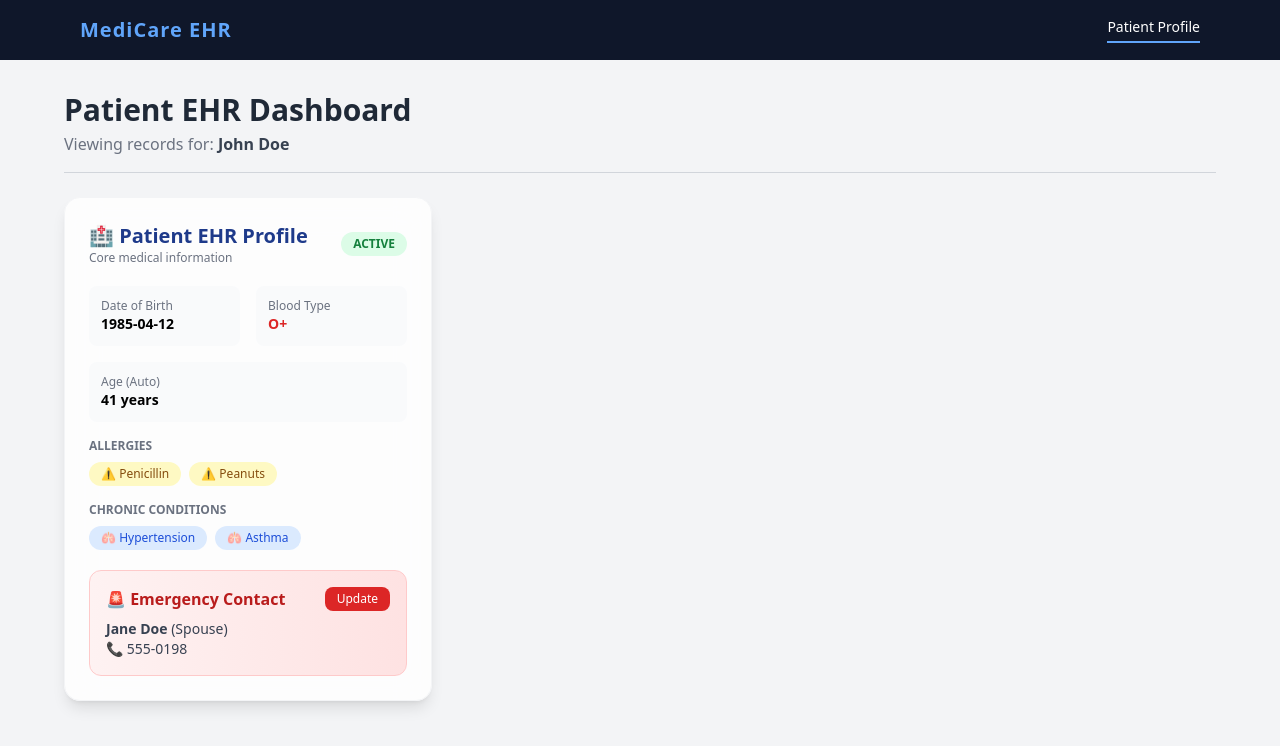
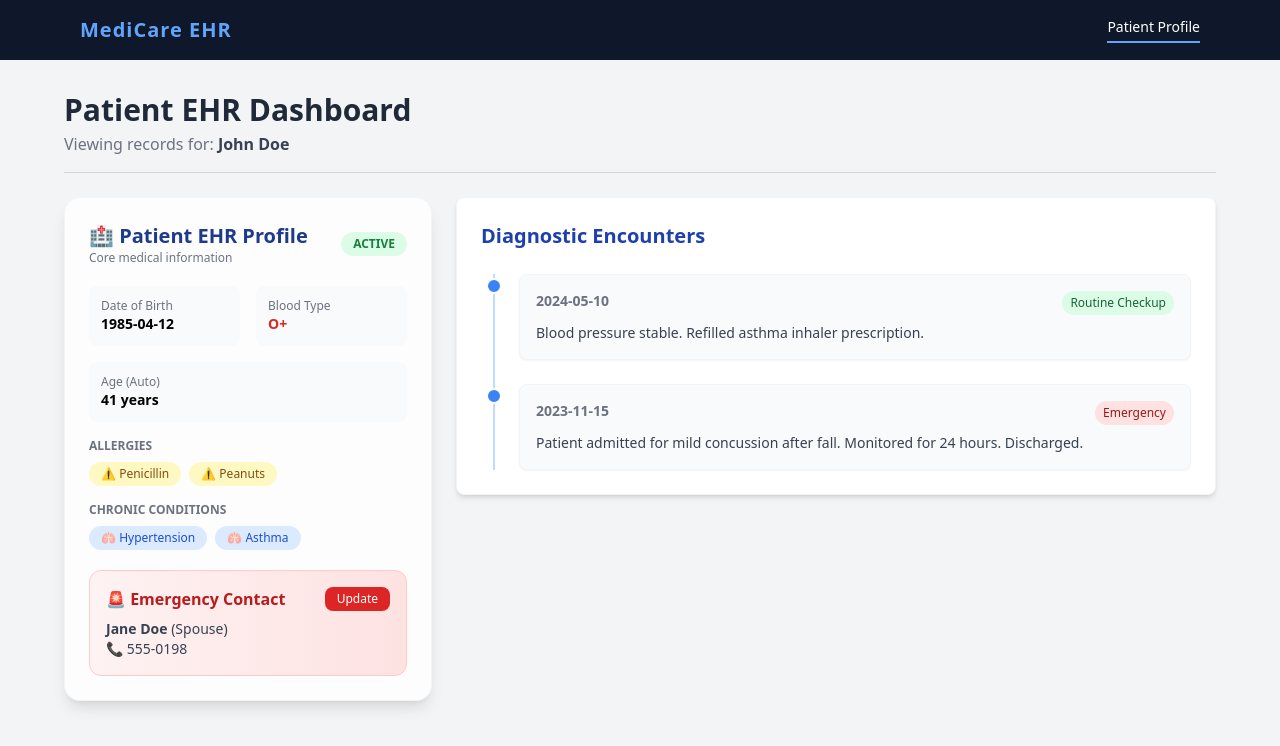
Before and after one commit to Pasindu-Promodaya/hospital_appointment_system_project, a React (Vite) app in the folder frontend/: page / in a window 1280 px wide. Shown: the top 746 px of the page. Built offline with nearby package versions, Linux system fonts and the light colour scheme.

Commit message:
implement MedicalTimeline component using hardcoded dummy data

```diff
--- a/frontend/src/PatientDashboard.jsx
+++ b/frontend/src/PatientDashboard.jsx
@@ -1,5 +1,6 @@
 import React, { useState } from 'react';
 import PatientProfileCard from './components/PatientProfileCard';
+import MedicalTimeline from './components/MedicalTimeline';
 import UpdateContactModal from './components/UpdateContactModal';
 
 const PatientDashboard = () => {
@@ -47,7 +48,11 @@ const PatientDashboard = () => {
             />
           </div>
 
-
+          <div className="md:col-span-2">
+            <MedicalTimeline
+              encounters={patient.encounters}
+            />
+          </div>
         </div>
       </div>
 
```
